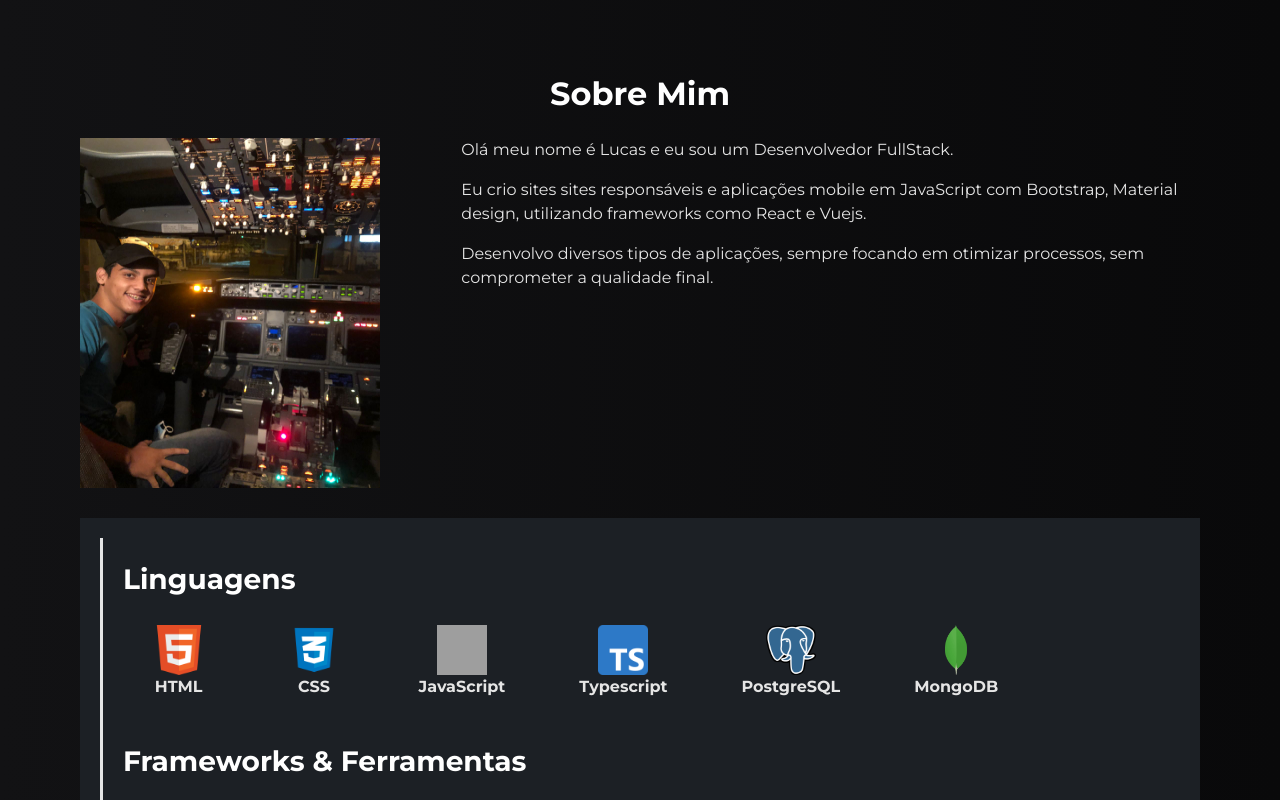
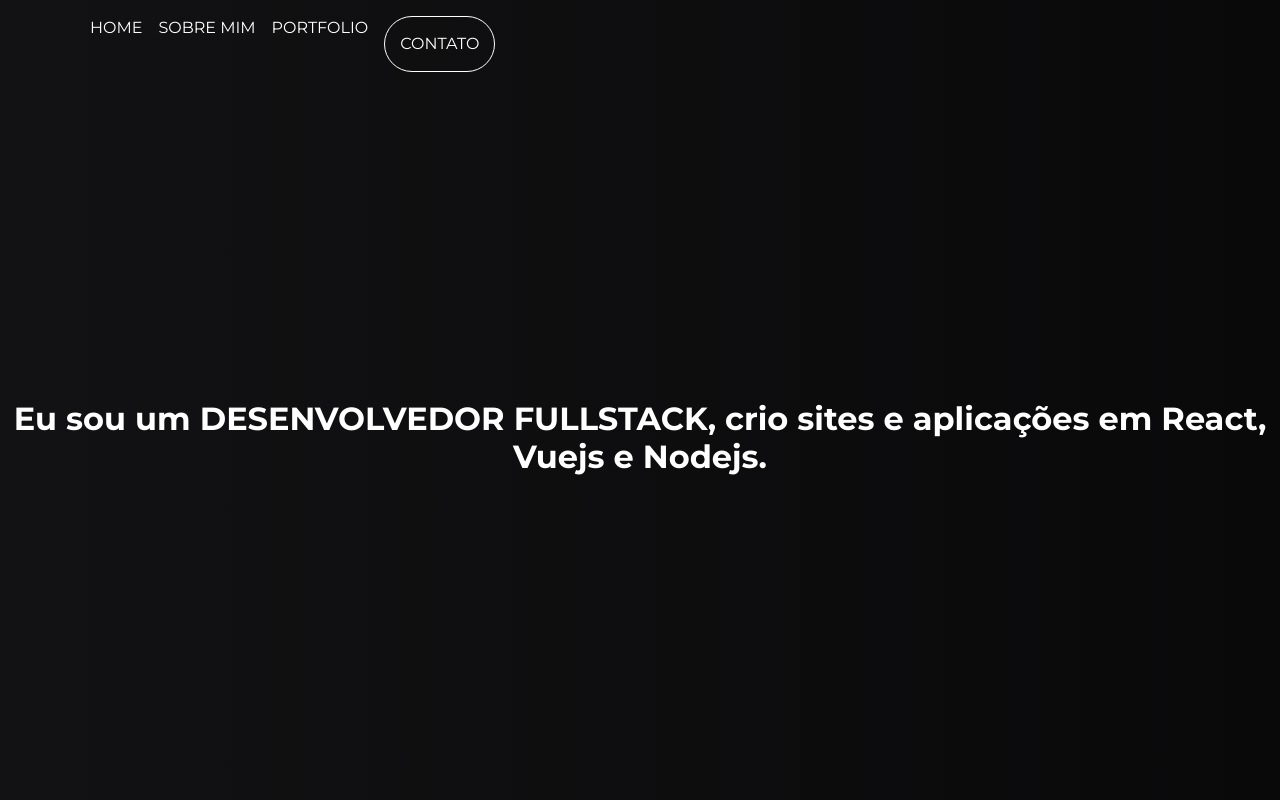
Before and after one commit to lukevinicius/lukevinicius, a React (Create React App) app: page / in a window 1280 px wide. Shown: the top 800 px of the page. Built offline with nearby package versions, Linux system fonts and the light colour scheme; grey boxes are pictures that could not be loaded.

Commit message:
add: Home and Header component

```diff
--- a/package.json
+++ b/package.json
@@ -13,6 +13,7 @@
     "@types/react-dom": "^17.0.0",
     "bootstrap": "5.1.3",
     "nodemailer": "^6.7.2",
+    "particles-bg": "^2.5.5",
     "react": "^17.0.2",
     "react-bootstrap": "^2.0.4",
     "react-dom": "^17.0.2",
--- a/src/App.tsx
+++ b/src/App.tsx
@@ -3,11 +3,13 @@
 
 import { Home } from './screens/Home';
 import { Footer } from './components/Footer';
+import { Header } from './components/Header';
 
 function App() {
   return (
     <>
       <GlobalStyle />
+      <Header />
       <Home />
       <Footer />
     </>
--- /dev/null
+++ b/src/components/Header/index.tsx
@@ -0,0 +1,44 @@
+import { Container, Nav, Navbar } from 'react-bootstrap';
+import { Button } from './styles';
+
+export function Header() {
+  return (
+    <Navbar
+      collapseOnSelect
+      expand="lg"
+      style={{ backgroundColor: 'transparent' }}
+    >
+      <Container>
+        <Navbar.Toggle aria-controls="responsive-navbar-nav" />
+        <Navbar.Collapse id="responsive-navbar-nav">
+          <Nav>
+            <Nav.Link href="#home" style={{ color: 'var(--shape)' }}>
+              HOME
+            </Nav.Link>
+            <Nav.Link
+              eventKey={2}
+              href="#about"
+              style={{ color: 'var(--shape)' }}
+            >
+              SOBRE MIM
+            </Nav.Link>
+            <Nav.Link
+              eventKey={3}
+              href="#portfolio"
+              style={{ color: 'var(--shape)' }}
+            >
+              PORTFOLIO
+            </Nav.Link>
+            <Nav.Link
+              eventKey={3}
+              href="#contato"
+              style={{ color: 'var(--shape)' }}
+            >
+              <Button>CONTATO</Button>
+            </Nav.Link>
+          </Nav>
+        </Navbar.Collapse>
+      </Container>
+    </Navbar>
+  );
+}
--- /dev/null
+++ b/src/components/Header/styles.ts
@@ -0,0 +1,22 @@
+import styled from 'styled-components';
+
+export const Div = styled.div`
+  padding: 50px 80px 50px 80px;
+  justify-content: center;
+  align-items: center;
+  display: flex;
+  @media screen and (max-width: 768px) {
+    padding: 20px 40px 20px 40px;
+  }
+  background: none;
+`;
+export const Button = styled.div`
+  background-color: transparent;
+  padding: 15px;
+  border: 1px solid var(--shape);
+  border-radius: 40px;
+  :hover {
+    background-color: var(--shape);
+    color: '#131415';
+  }
+`;
--- a/src/screens/Home/About/index.tsx
+++ b/src/screens/Home/About/index.tsx
@@ -19,7 +19,7 @@
 
 export function About() {
   return (
-    <Div>
+    <Div id="about">
       <h2
         style={{ color: 'var(--shape)', textAlign: 'center', margin: '25px' }}
       >
--- a/src/screens/Home/Contact/index.tsx
+++ b/src/screens/Home/Contact/index.tsx
@@ -3,7 +3,7 @@
 
 export function Contact() {
   return (
-    <DivSecundary>
+    <DivSecundary id="contato">
       <Row>
         <Col>
           <H2 style={{ fontSize: '64px' }}>Gostou do meu trabalho?</H2>
--- a/src/screens/Home/Portfolio/index.tsx
+++ b/src/screens/Home/Portfolio/index.tsx
@@ -3,7 +3,7 @@
 
 export function Portfolio() {
   return (
-    <Div>
+    <Div id="portfolio">
       <h2 style={{ color: 'var(--shape)', textAlign: 'center' }}>Portfolio</h2>
       <Row>
         <Col>
--- a/src/screens/Home/index.tsx
+++ b/src/screens/Home/index.tsx
@@ -1,10 +1,27 @@
+import ParticlesBg from 'particles-bg';
+
 import { About } from './About';
 import { Contact } from './Contact';
 import { Portfolio } from './Portfolio';
+import { Div } from './styles';
 
 export function Home() {
   return (
     <>
+      <Div>
+        <ParticlesBg type="cobweb" color="#ffffff" bg />
+        <div
+          style={{
+            position: 'absolute',
+            top: '50%',
+          }}
+        >
+          <h2 style={{ color: 'white' }}>
+            Eu sou um DESENVOLVEDOR FULLSTACK, crio sites e aplicações em React,
+            Vuejs e Nodejs.
+          </h2>
+        </div>
+      </Div>
       <About />
       <Portfolio />
       <Contact />
--- /dev/null
+++ b/src/screens/Home/styles.ts
@@ -0,0 +1,13 @@
+import styled from 'styled-components';
+
+export const Div = styled.div`
+  height: 100vh;
+  margin-top: -10rem;
+  text-align: center;
+  align-items: center;
+  justify-content: center;
+  margin-bottom: 7rem;
+  /* @media screen and (max-width: 768px) {
+    padding: 20px 40px 20px 40px;
+  } */
+`;
--- a/src/styles/global.ts
+++ b/src/styles/global.ts
@@ -28,7 +28,7 @@
     }
   }
   body {
-    background-color: var(--background) ;
+    background: linear-gradient(270deg, #09090a, #121214);
     -webkit-font-smoothing: antialiased;
   }
   border-style, input, textarea, button {
```
Also changed, not shown: 1 other file (tests, documents, lock files or other folders).
